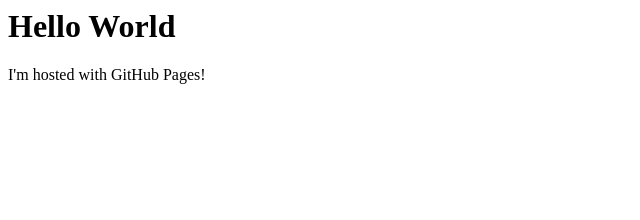
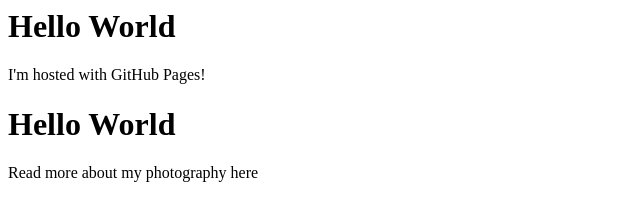
Before and after one commit to joelTakahashiOlsson/joeltakahashiolsson.github.io, a plain HTML site: page index.html in a window 1280 px wide. Shown: the whole page, without its empty margins (0-640 px from the left). Drawn offline with Linux system fonts and the light colour scheme.

Commit message:
Update index.html

```diff
--- a/index.html
+++ b/index.html
@@ -1,7 +1,13 @@
 <! DOCTYPE html>
 <html>
-<body>
-<h1>Hello World</h1>
-<p>I'm hosted with GitHub Pages!</p>
-</body>
+  <body>
+    <h1>Hello World</h1>
+    <p>I'm hosted with GitHub Pages!</p>
+  </body>
+
+  <body>
+    <h1>Hello World</h1>
+    <p>Read more about my photography here</p>
+  </body>
+
 </html>
```
